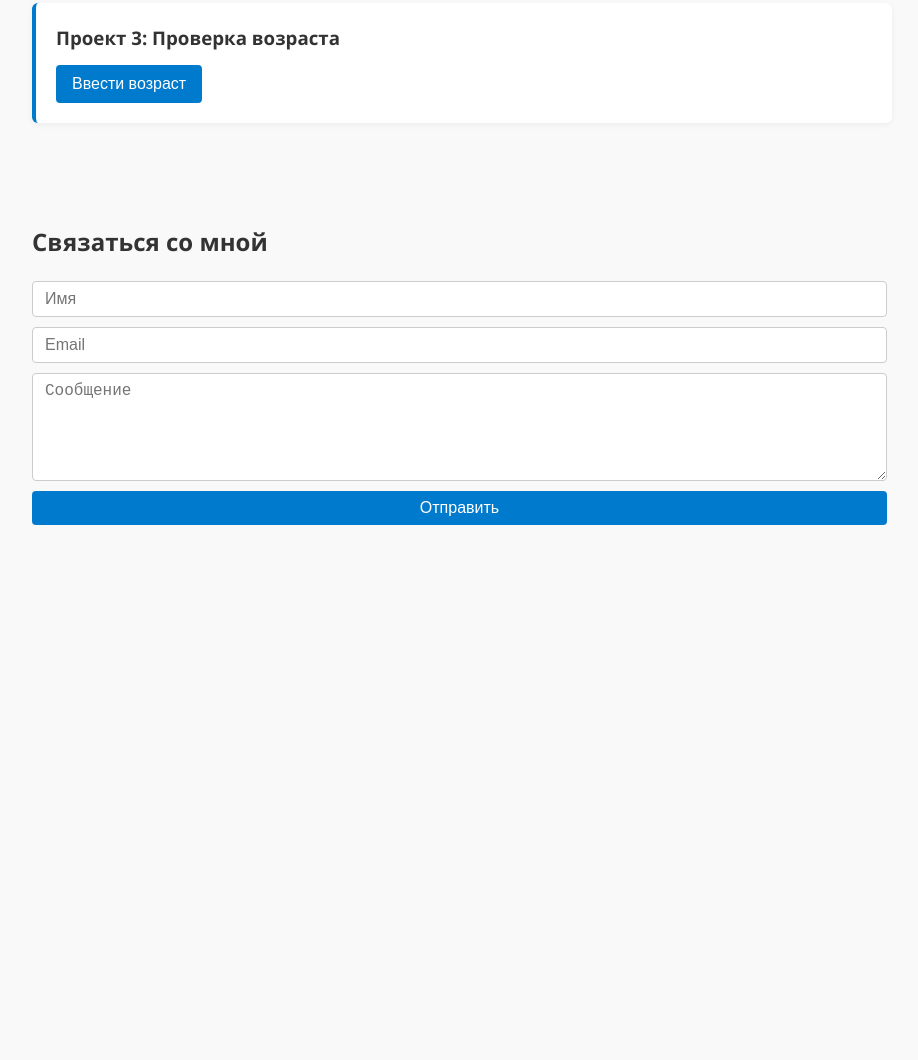
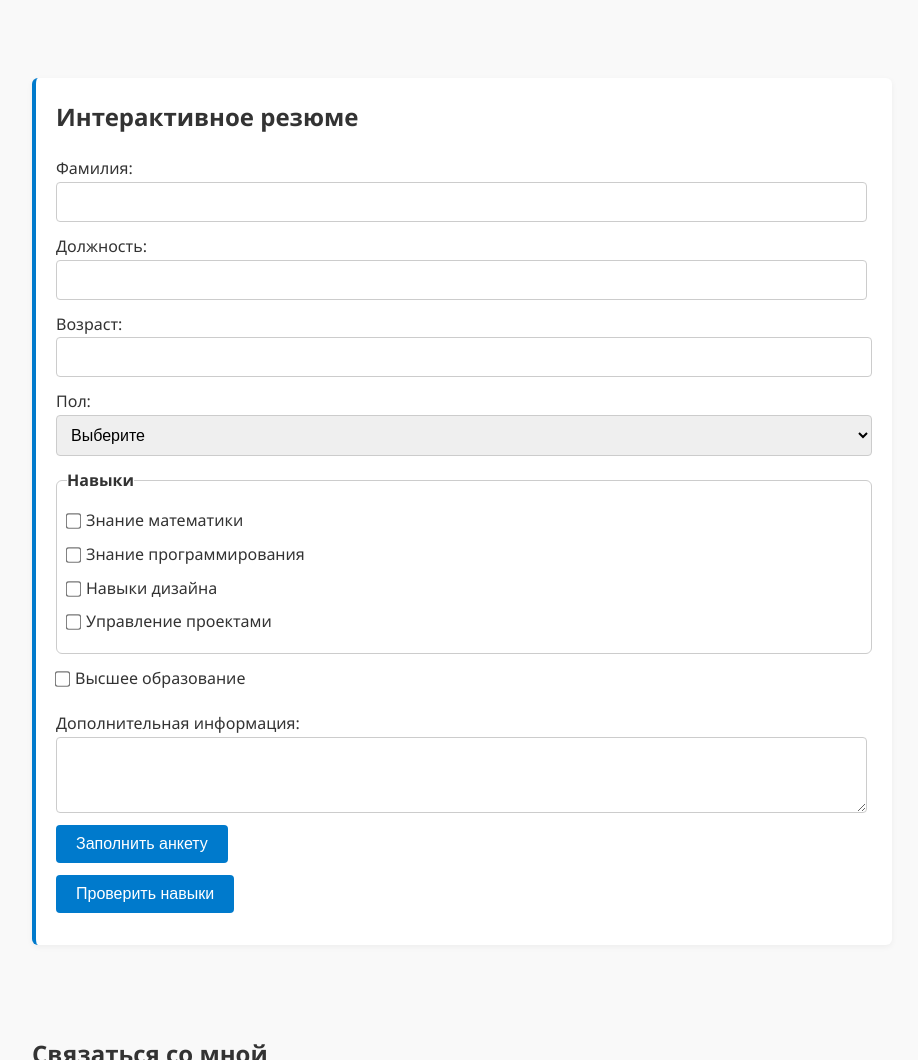
Before and after one commit to Lancet03/OSPO_resume, a plain HTML site: page index.html in a window 1280 px wide. Shown: the part 1740-2800 px from the top of the page, without its empty margins (178-1096 px from the left). Before the commit the page ends 2305 px from the top, so only its background shows below. Drawn offline with Linux system fonts and the light colour scheme.

Commit message:
feat: add individual form section

```diff
--- a/index.css
+++ b/index.css
@@ -10,11 +10,13 @@ body {
   line-height: 1.6;
   background-color: #f9f9f9;
   color: #333;
+
+  transition: background-color 0.3s ease, color 0.3s ease;
 }
 
 header,
 section {
-  padding: 40px 20px;
+  padding: 25px 20px;
   max-width: 900px;
   margin: auto;
   opacity: 0;
@@ -83,10 +85,13 @@ h2 {
 }
 
 .experience,
-.education,
+.education {
+  display: grid;
+  gap: 20px;
+}
+
 .skills {
   display: grid;
-  gap: 20px;
 }
 
 .job,
@@ -190,3 +195,93 @@ form {
     flex-direction: column;
   }
 }
+
+#survey {
+  background: #fff;
+  padding: 20px;
+  margin: 40px auto;
+  max-width: 900px;
+  border-left: 4px solid #007acc;
+  box-shadow: 0 2px 6px rgba(0, 0, 0, 0.05);
+  border-radius: 6px;
+}
+
+#survey h2 {
+  margin-bottom: 15px;
+}
+
+/* Анкета */
+#survey {
+  background: #fff;
+  padding: 20px;
+  margin: 40px auto;
+  max-width: 900px;
+  border-left: 4px solid #007acc;
+  box-shadow: 0 2px 6px rgba(0, 0, 0, 0.05);
+  border-radius: 6px;
+}
+
+#survey h2 {
+  margin-bottom: 15px;
+}
+
+#survey form {
+  display: flex;
+  flex-direction: column;
+  gap: 12px;
+}
+
+#survey label {
+  display: flex;
+  flex-direction: column;
+  font-weight: 500;
+}
+
+#survey input,
+#survey select,
+#survey textarea {
+  padding: 10px;
+  border: 1px solid #ccc;
+  border-radius: 4px;
+  font-size: 1rem;
+}
+
+#survey button {
+  width: fit-content;
+  padding: 10px 20px;
+  background-color: #007acc;
+  color: white;
+  border: none;
+  border-radius: 4px;
+  cursor: pointer;
+  transition: background-color 0.3s ease;
+}
+
+#survey button:hover {
+  background-color: #005fa3;
+}
+
+#survey fieldset {
+  border: 1px solid #ccc;
+  border-radius: 6px;
+  padding: 10px;
+}
+
+#survey fieldset legend {
+  font-weight: bold;
+  margin-bottom: 5px;
+}
+
+#survey fieldset label,
+#survey .checkbox-label {
+  display: flex;
+  flex-direction: row;
+  margin-bottom: 8px;
+}
+
+/* Чекбоксы */
+input[type="checkbox"] {
+  accent-color: #007acc;
+  margin-right: 6px;
+  transform: scale(1.2);
+}
--- a/index.html
+++ b/index.html
@@ -8,11 +8,7 @@
   </head>
   <body>
     <header id="home">
-      <img
-        src="/assets/img/tenor.gif"
-        alt="Фото профиля"
-        class="profile-img"
-      />
+      <img src="/assets/img/tenor.gif" alt="Фото профиля" class="profile-img" />
       <h1>Иван <span id="lastName">Иванов</span></h1>
       <h2>Веб-разработчик</h2>
       <p>
@@ -20,14 +16,6 @@
         деталям.
       </p>
 
-      <!-- <input type="text" id="newLastName" placeholder="Введите новую фамилию" />
-      <button onclick="changeLastName()">Изменить фамилию</button>
-      <button onclick="changeBackgroundColor()">Случайный фон</button>
-
-      <button class="btn" onclick="scrollToSection('contact')">
-        Связаться со мной
-      </button>
-      <button class="btn" onclick="downloadResume()">Скачать резюме</button> -->
       <div class="header-controls">
         <div class="header-group">
           <input
@@ -117,6 +105,69 @@
         <p id="result3" class="project-result" style="display: none"></p>
       </div>
     </section>
+
+    <section>
+      <div id="survey">
+        <h2>Интерактивное резюме</h2>
+        <form id="surveyForm">
+          <label
+            >Фамилия: <input type="text" id="surnameInput" required
+          /></label>
+          <label
+            >Должность: <input type="text" id="positionInput" required
+          /></label>
+          <label>Возраст: <input type="number" id="ageInput" required /></label>
+          <label
+            >Пол:
+            <select id="genderInput" required>
+              <option value="">Выберите</option>
+              <option value="М">М</option>
+              <option value="Ж">Ж</option>
+            </select>
+          </label>
+
+          <fieldset>
+            <legend>Навыки</legend>
+            <label
+              ><input type="checkbox" class="skill" value="math" /> Знание
+              математики</label
+            >
+            <label
+              ><input type="checkbox" class="skill" value="programming" />
+              Знание программирования</label
+            >
+            <label
+              ><input type="checkbox" class="skill" value="design" /> Навыки
+              дизайна</label
+            >
+            <label
+              ><input type="checkbox" class="skill" value="management" />
+              Управление проектами</label
+            >
+          </fieldset>
+
+          <label class="checkbox-label"
+            ><input type="checkbox" id="hasEducation" /> Высшее
+            образование</label
+          >
+          <label
+            >Дополнительная информация:<br />
+            <textarea id="additionalText" rows="3"></textarea>
+          </label>
+
+          <button
+            type="button"
+            id="complete-questionnaire"
+            onclick="submitSurvey()"
+          >
+            Заполнить анкету
+          </button>
+          <button type="button" onclick="check()">Проверить навыки</button>
+          <p id="checkResult"></p>
+        </form>
+      </div>
+    </section>
+
     <section id="contact">
       <h2>Связаться со мной</h2>
       <form id="contactForm">
--- a/index.js
+++ b/index.js
@@ -151,3 +151,57 @@ function getYearWord(age) {
       return "лет";
   }
 }
+
+function submitSurvey() {
+  const surname = document.getElementById("surnameInput").value.trim();
+  const position = document.getElementById("positionInput").value.trim();
+  const age = document.getElementById("ageInput").value.trim();
+  const gender = document.getElementById("genderInput").value.trim();
+
+  if (!/^[А-Яа-яA-Za-z-]+$/.test(surname)) {
+    alert("Фамилия должна содержать только буквы.");
+    return;
+  }
+
+  const ageNumber = parseInt(age);
+  if (isNaN(ageNumber) || ageNumber < 0) {
+    alert("Возраст должен быть неотрицательным числом.");
+    return;
+  }
+
+  if (gender !== "М" && gender !== "Ж") {
+    alert("Пожалуйста, выберите пол (М или Ж).");
+    return;
+  }
+
+  document.getElementById("lastName").textContent = surname;
+  document.querySelector("header h2").textContent = position;
+
+  document.getElementById("complete-questionnaire").style.display = "none";
+  alert("Анкета успешно заполнена!");
+}
+
+function check() {
+  const skills = Array.from(document.querySelectorAll(".skill:checked")).map(
+    (el) => el.value
+  );
+  const education = document.getElementById("hasEducation").checked;
+  const result = document.getElementById("checkResult");
+
+  const hasMath = skills.includes("math");
+  const hasProg = skills.includes("programming");
+
+  if (hasMath && hasProg) {
+    result.textContent =
+      "✅ Достаточные навыки: математика и программирование.";
+    return;
+  }
+
+  if (education && skills.length >= 2) {
+    result.textContent =
+      "✅ Достаточные навыки: высшее образование и два других навыка.";
+    return;
+  }
+
+  result.textContent = "❌ Недостаточно навыков.";
+}
```
